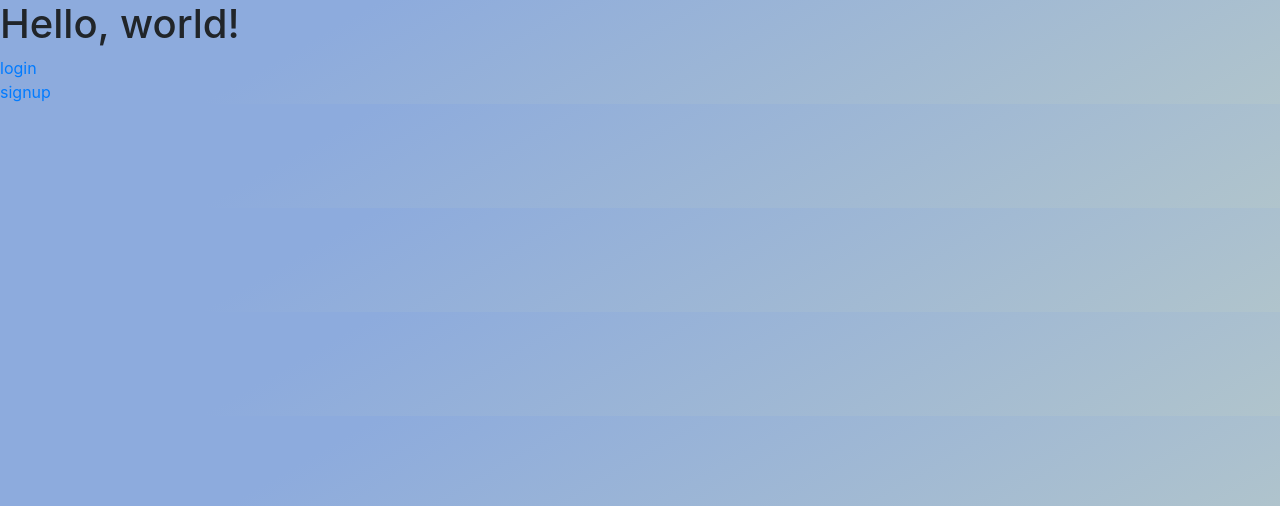
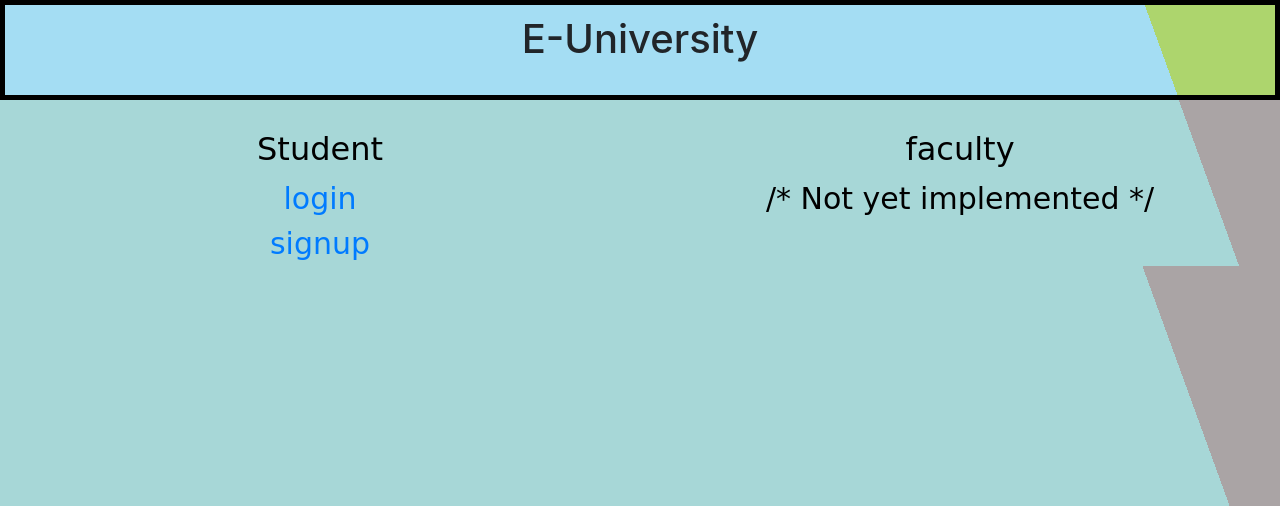
Before and after one commit to krishanu-2001/UNIVERSITY-MANAGER, a Flask app: page / in a window 1280 px wide. Shown: the top 506 px of the page. Run offline with Flask 2, Linux system fonts and the light colour scheme; parts of the project's set-up code (start-up, migrations or seed data) failed here and were passed over; some libraries are stand-ins or nearby versions.

Commit message:
added student module

```diff
--- a/static/styles/app.css
+++ b/static/styles/app.css
@@ -1,6 +1,32 @@
 body{
     background-color: #24836e;
-    background-image: linear-gradient(330deg, #b0c4cc 0%, #8dabdd 74%);
+    background-image: linear-gradient(250deg, #aaa4a5 10%, #a7d7d7 10%);
+}
+
+.univTitle{
+  width: 100%;
+  padding: 10px;
+  height: 100px;
+  border: 5px black solid;
+  text-align: center;
+  background-color: #1c3bdd;
+  background-image: linear-gradient(250deg, #add56d 10%, #a4ddf3 10%);
+}
+
+.loginOptions{
+  width: 100%;
+  font-family: cursive;
+  font-size: 30px;
+  padding: 0px;
+  margin: 0px;
+}
+
+.loginBox{
+  width: 100%;
+  text-align: center;
+  padding-top: 20px;
+  margin-top: 10px;
+  color: #000;
 }
 
 .form-center{
--- a/templates/index.html
+++ b/templates/index.html
@@ -9,12 +9,26 @@
     <link rel="stylesheet" href="https://stackpath.bootstrapcdn.com/bootstrap/4.5.2/css/bootstrap.min.css" integrity="sha384-JcKb8q3iqJ61gNV9KGb8thSsNjpSL0n8PARn9HuZOnIxN0hoP+VmmDGMN5t9UJ0Z" crossorigin="anonymous">
     <link rel= "stylesheet" type= "text/css" href= "{{ url_for('static',filename='styles/app.css') }}">
 
-    <title>Hello, world!</title>
+    <title>e-univ</title>
   </head>
   <body>
-    <h1>Hello, world!</h1>
-    <a href="login">login</a><br />
-    <a href="signup">signup</a>
+    <!-- Head template place in all files -->
+    <div class="univTitle">
+    <h1>E-University</h1>
+    </div>
+    <!-- Head template ends here -->
+
+    <div class="loginOptions row">
+      <div class="loginBox col-lg-6">
+        <h2>Student</h2>
+        <a href="login">login</a><br />
+        <a href="signup">signup</a>
+      </div>
+      <div class="loginBox col-lg-6">
+        <h2>faculty</h2>
+        <span>/* Not yet implemented */</span>
+      </div>
+    </div>
     <!-- Optional JavaScript -->
     <!-- jQuery first, then Popper.js, then Bootstrap JS -->
     <script src="https://code.jquery.com/jquery-3.5.1.slim.min.js" integrity="sha384-DfXdz2htPH0lsSSs5nCTpuj/zy4C+OGpamoFVy38MVBnE+IbbVYUew+OrCXaRkfj" crossorigin="anonymous"></script>
```
Also changed, not shown: templates/login.html (+7 -1 lines), templates/signup.html (+7 -1 lines), templates/users.html (+7 -1 lines).
